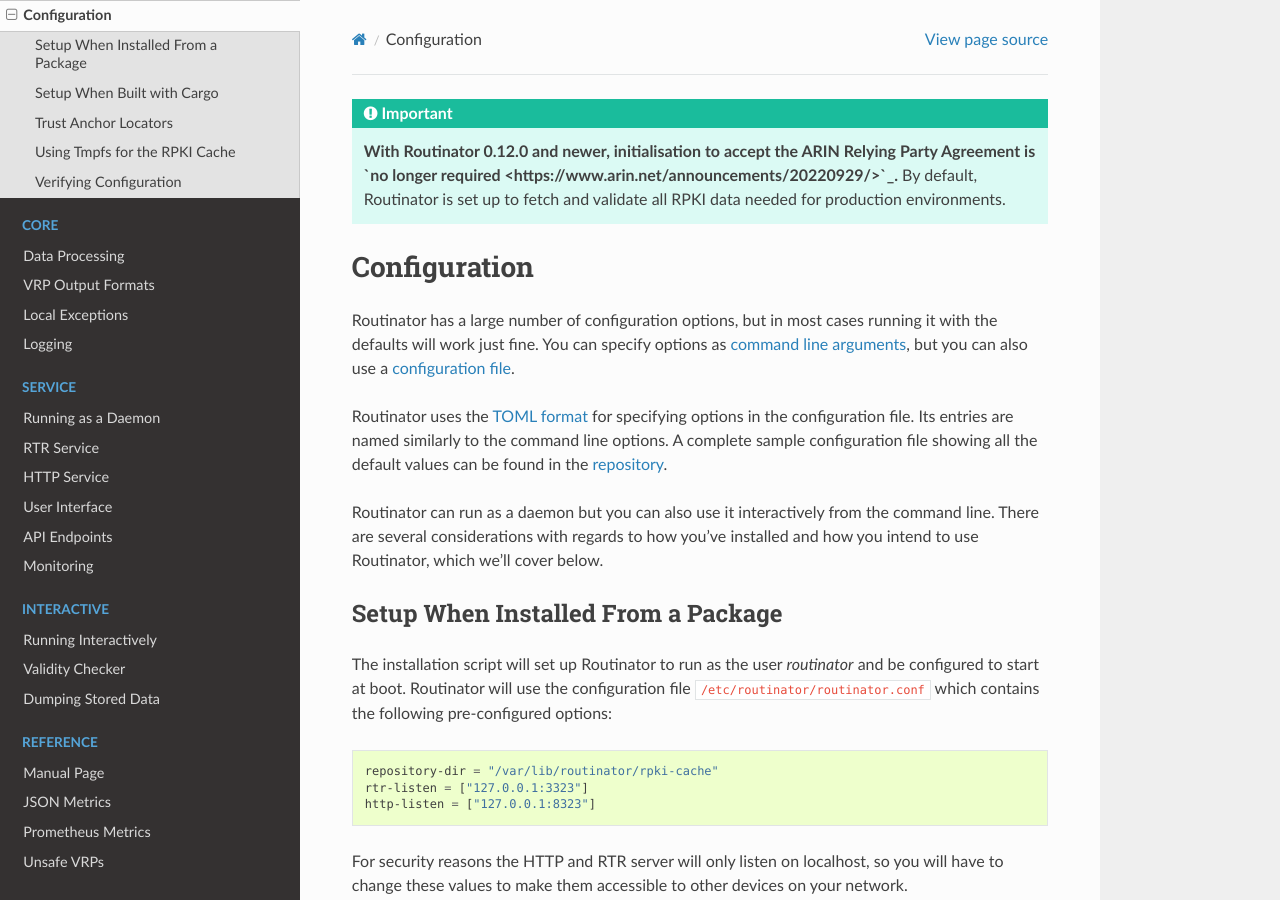
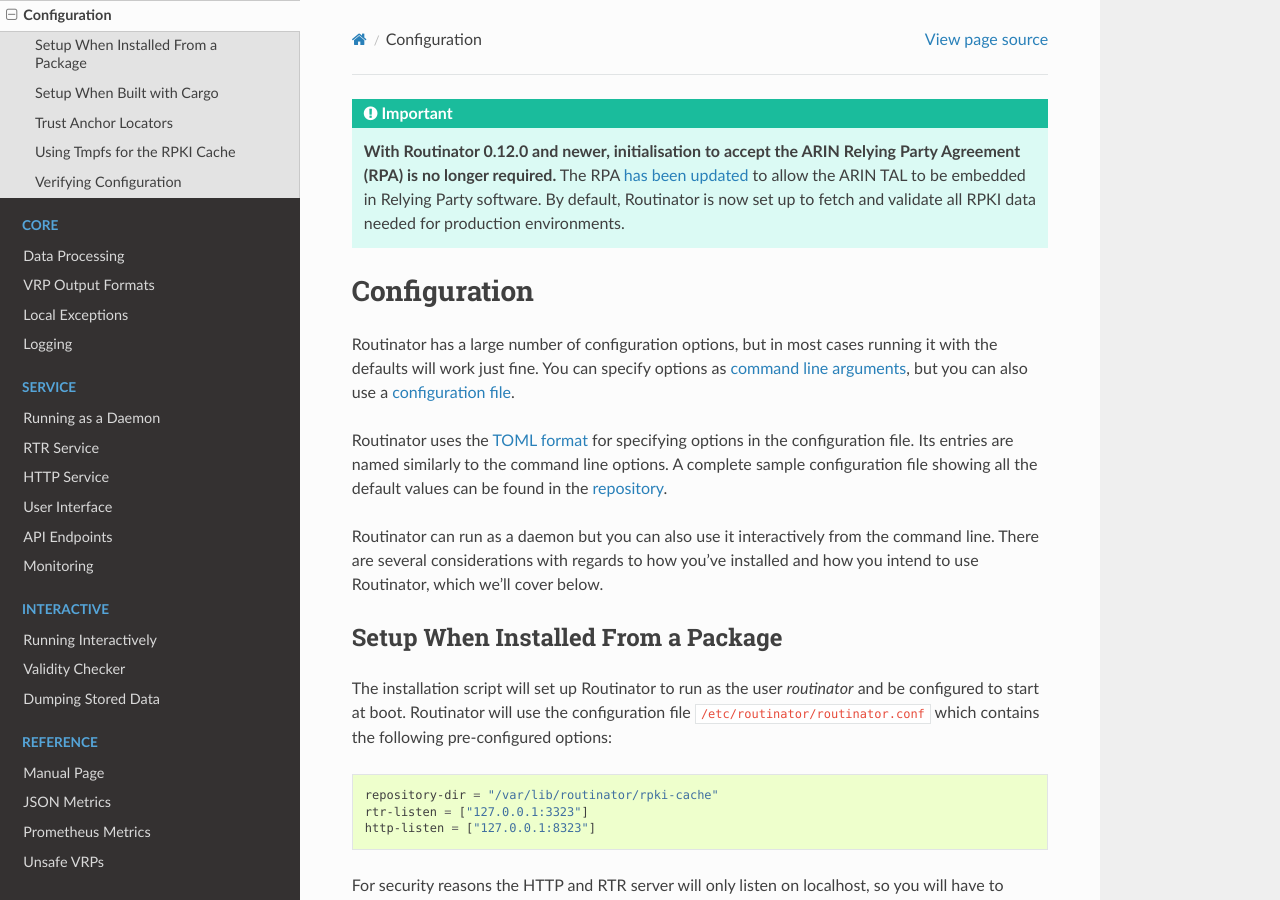
Before and after one commit to NLnetLabs/routinator, a Sphinx documentation site: the page built from doc/manual/source/configuration.rst, in a window 1280 px wide and 900 px high. Built offline with Sphinx 7.4.7 and the Read the Docs theme 2.0.0, drawn with Linux system fonts in a browser that asks for light colours.

Commit message:
Don't mix bold font and links

```diff
--- a/doc/manual/source/configuration.rst
+++ b/doc/manual/source/configuration.rst
@@ -1,8 +1,10 @@
 .. Important:: **With Routinator 0.12.0 and newer, initialisation to accept
-               the ARIN Relying Party Agreement is `no longer required
-               <https://www.arin.net/announcements/20220929/>`_.** By
-               default, Routinator is set up to fetch and validate all RPKI
-               data needed for production environments.
+               the ARIN Relying Party Agreement (RPA) is no longer
+               required.** The RPA `has been updated
+               <https://www.arin.net/announcements/20220929/>`_ to allow the
+               ARIN TAL to be embedded in Relying Party software. By
+               default, Routinator is now set up to fetch and validate all
+               RPKI data needed for production environments.
 
 Configuration
 =============
```
